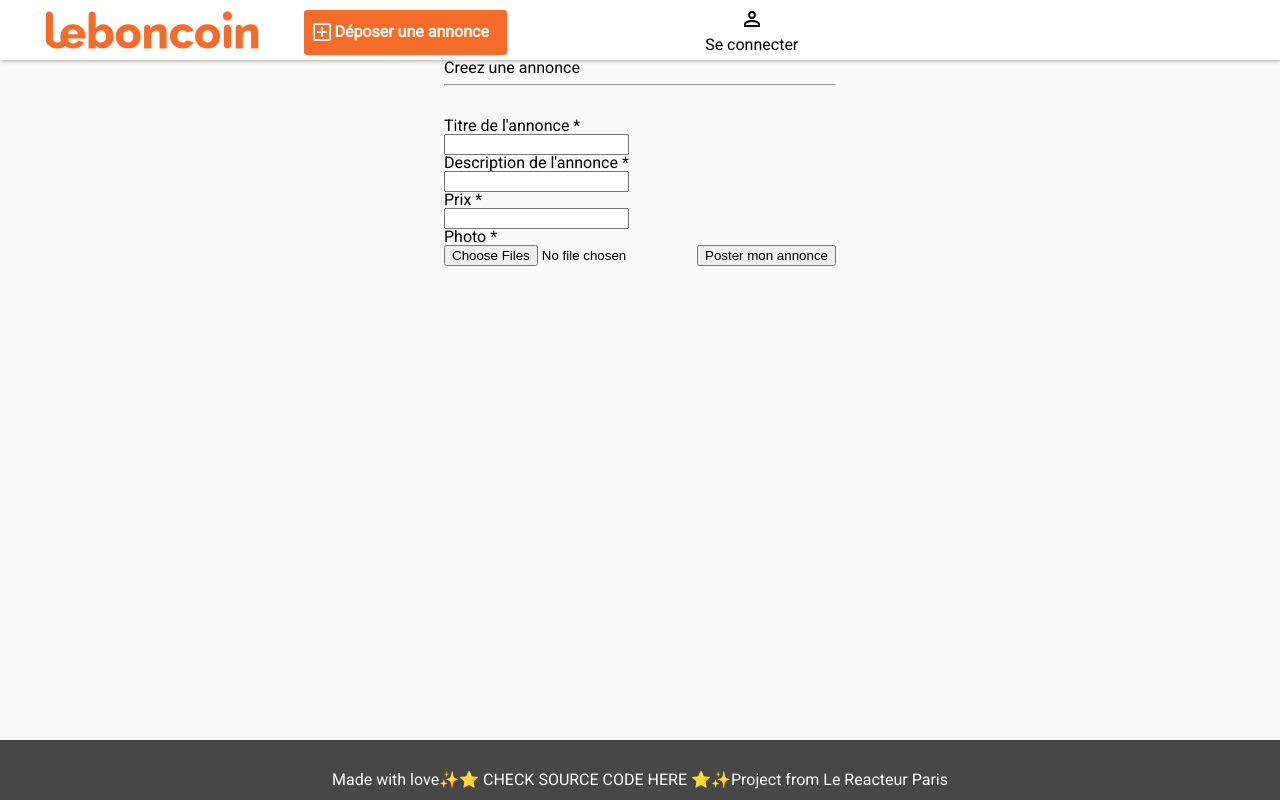
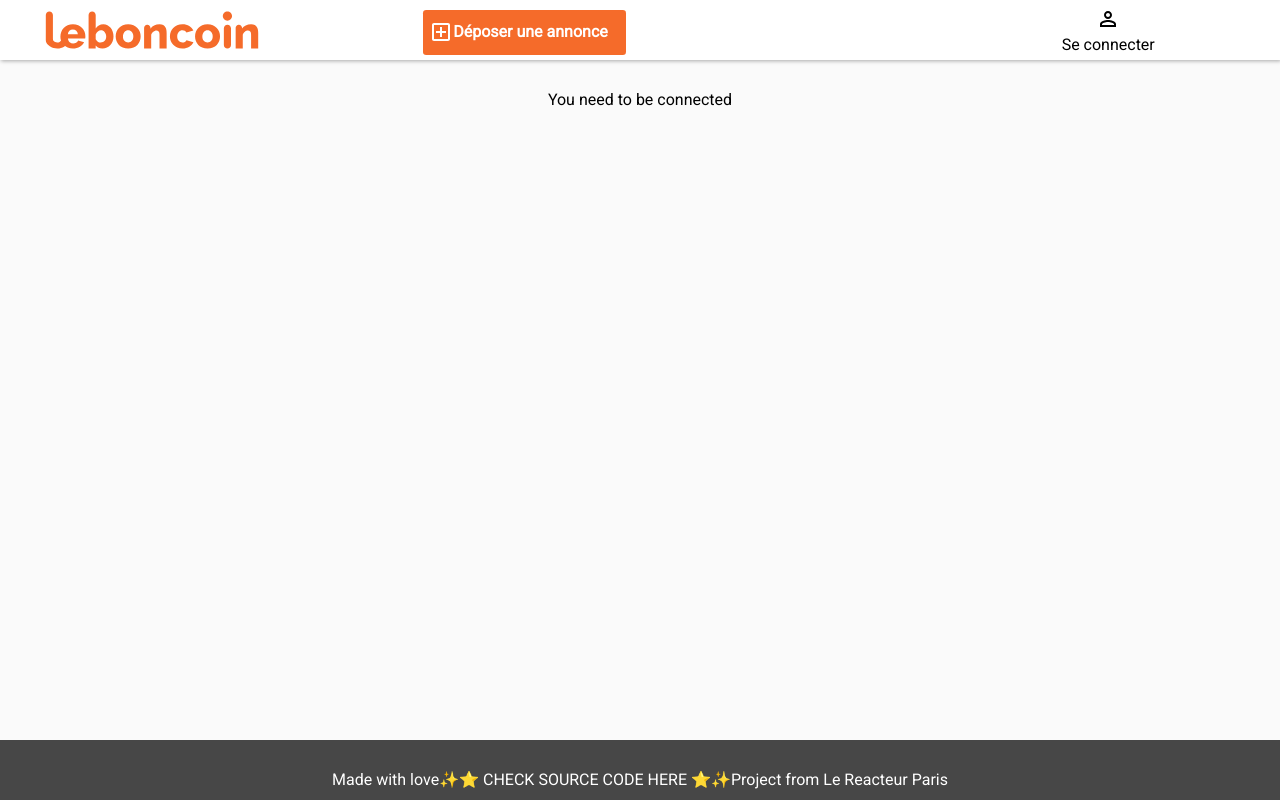
Before and after one commit to Stephanie-Merle/React-leboncoin, a React (Create React App) app: page /post-offer in a window 1280 px wide. Built offline with nearby package versions, Linux system fonts and the light colour scheme.

Commit message:
fixing style on small screen

```diff
--- a/src/components/layout/navbar.module.css
+++ b/src/components/layout/navbar.module.css
@@ -11,10 +11,9 @@
 }
 .header nav {
 	display: inline-flex;
-	justify-content: center;
 	align-content: center;
 	width: 100%;
-	justify-content: flex-start;
+	justify-content: space-evenly;
 }
 .header a {
 	display: inline;
@@ -94,7 +93,7 @@
 		display: flex;
 		flex-direction: column;
 		align-items: flex-start;
-
+		justify-content: flex-start;
 		flex: 1;
 		padding: none;
 		background-color: white;
--- a/src/containers/post-offer.js
+++ b/src/containers/post-offer.js
@@ -5,6 +5,8 @@ import Wrapper from '../components/layout/wrapper';
 import Cookies from 'js-cookie';
 
 const PostOffer = () => {
+	let getUserName = Cookies.get('username');
+
 	const initState = {
 		title: '',
 		description: '',
@@ -34,8 +36,9 @@ const PostOffer = () => {
 	// using input type submit instead of
 	return (
 		<Wrapper className={Style.post}>
+			{getUserName ? (
 				<form onSubmit={(e) => handlePost(e)}>
-				<div>
+					<div className={Style.post}>
 						<p>Creez une annonce</p>
 						<hr />
 					</div>
@@ -65,6 +68,9 @@ const PostOffer = () => {
 					/>
 					<input type="submit" value="Poster mon annonce" />
 				</form>
+			) : (
+				<p className={Style.post}>You need to be connected</p>
+			)}
 		</Wrapper>
 	);
 };
```
Also changed, not shown: src/containers/post-offer.module.css (indentation only). Lines whose indentation alone changed are shown as unchanged.
